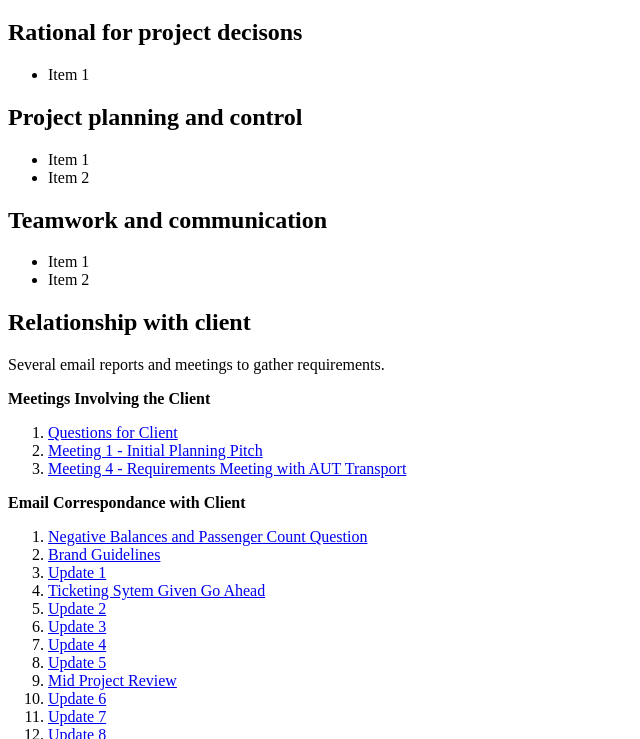
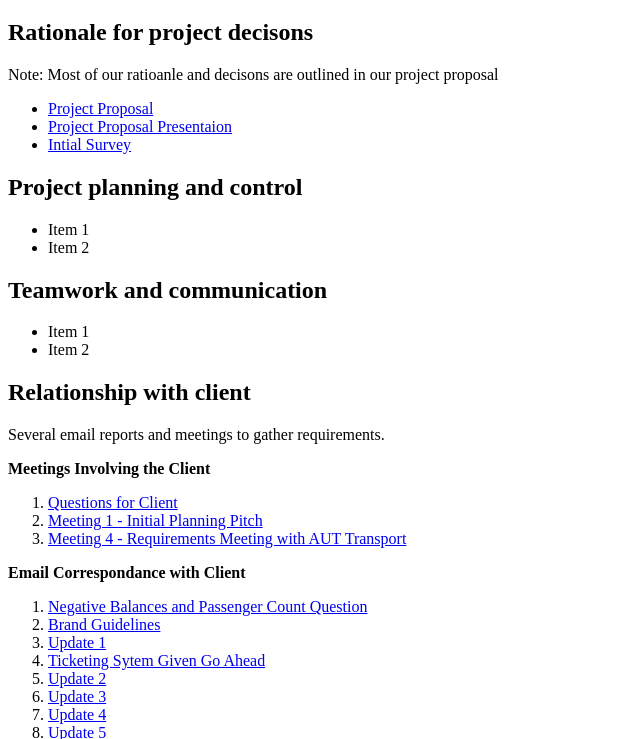
Before and after one commit to autlamps/tessera-evidence, a plain HTML site: page index.html in a window 1280 px wide. Shown: the part 61-800 px from the top of the page, without its empty margins (0-640 px from the left). Drawn offline with Linux system fonts and the light colour scheme.

Commit message:
Rationale added
Additional documentation added

```diff
--- a/index.html
+++ b/index.html
@@ -8,9 +8,12 @@
 </head>
 <body>
     <h1>AUT Shuttle Ticketing Project</h1>
-    <h2>Rational for project decisons</h2>
+    <h2>Rationale for project decisons</h2>
+    <p>Note: Most of our ratioanle and decisons are outlined in our project proposal</p>
     <ul>
-        <li>Item 1</li>
+        <li><a href="/rationale/Project Proposal.pdf">Project Proposal</a></li>
+        <li><a href="/rationale/Proposal.pptx">Project Proposal Presentaion</a></li>
+        <li><a href="/rationale/Shuttle Ticketing App (Responses).xlsx">Intial Survey</a></li>
     </ul>
     <h2>Project planning and control</h2>
     <ul>
```
Also changed, not shown: 3 other files.
